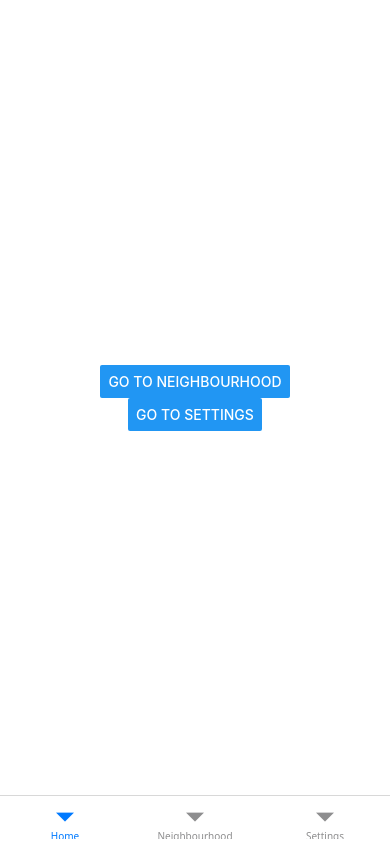
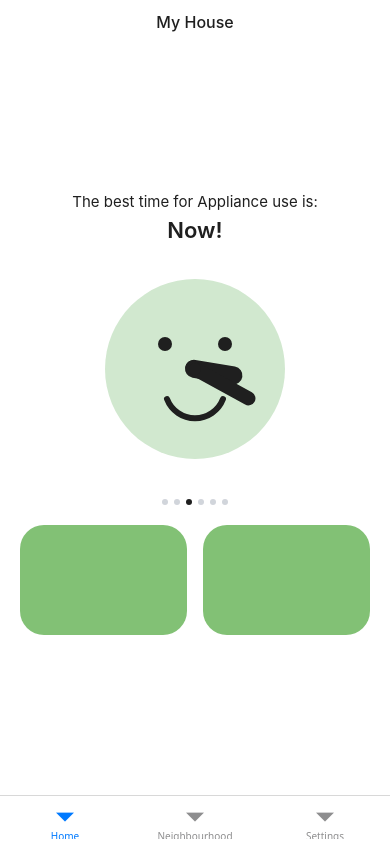
Before and after one commit to set-b/energy-monitoring-app-front-end, a React Native app: screen /Home in a window 390 px wide. Built offline with nearby package versions, Linux system fonts and the light colour scheme.

Commit message:
Very basic home page
- Functional clock included.

```diff
--- a/App.js
+++ b/App.js
@@ -5,7 +5,6 @@ import NeighbourhoodPage from "./screens/neighbourhoodpage";
 import SettingsPage from "./screens/settingspage";
 import { createNativeBottomTabNavigator } from "@react-navigation/bottom-tabs/unstable";
 import { createBottomTabNavigator } from "@react-navigation/bottom-tabs";
-import { Platform } from "react-native";
 
 // native tabs doesnt seem to work on mobile either
 const Tab = false //Platform.OS !== 'web' ?
--- /dev/null
+++ b/components/pixelClock.js
@@ -0,0 +1,100 @@
+import React, { useState, useEffect } from "react";
+import { View, StyleSheet, useColorScheme } from "react-native";
+import Svg, { Circle, Rect, Path, G } from "react-native-svg";
+
+const THEMES = {
+	light: {
+		bg: "#D1E8CF", // Light sage/pistachio green ring face
+		accentRing: "#3A7042", // Dark forest green active arc segment
+		faceDetails: "#1F1F1F", // Deep charcoal for eyes & smile
+		hourHand: "#1F1F1F", // Charcoal hour hand
+		minuteHand: "#1F1F1F", // Charcoal minute hand
+	},
+	dark: {
+		bg: "#2D3B2D", // Dark muted green container
+		accentRing: "#82C175", // Bright sage green active arc segment
+		faceDetails: "#E8F5E9", // Off-white/light mint details
+		hourHand: "#E8F5E9", // Off-white/light mint hour hand
+		minuteHand: "#E8F5E9", // Off-white/light mint minute hand
+	},
+};
+
+export const PixelSmileyClock = ({ size = 180 }) => {
+	const [time, setTime] = useState(new Date());
+	const scheme = useColorScheme();
+	const theme = THEMES[scheme === "dark" ? "dark" : "light"];
+	const interval = 60; // in seconds
+
+	useEffect(() => {
+		const timer = setInterval(() => setTime(new Date()), interval * 1000);
+		return () => clearInterval(timer);
+	}, []);
+
+	const hours = time.getHours();
+	const minutes = time.getMinutes();
+	const seconds = time.getSeconds();
+
+	// Rotation calculations
+	const hourAngle = (hours % 12) * 30 + minutes * 0.5;
+	const minuteAngle = minutes * 6 + seconds * 0.1;
+
+	return (
+		<View style={[styles.container, { width: size, height: size }]}>
+			<Svg width={size} height={size} viewBox="0 0 180 180">
+				{/* Clean Round Face */}
+				<Circle cx="90" cy="90" r="90" fill={theme.bg} />
+
+				{/* --- SMILEY FACE ELEMENTS --- */}
+				{/* Left Eye */}
+				<Circle cx="60" cy="65" r="7" fill={theme.faceDetails} />
+
+				{/* Right Eye */}
+				<Circle cx="120" cy="65" r="7" fill={theme.faceDetails} />
+
+				{/* Smile Arc */}
+				<Path
+					d="M 62 120 A 30 30 0 0 0 118 120"
+					fill="none"
+					stroke={theme.faceDetails}
+					strokeWidth="6"
+					strokeLinecap="round"
+				/>
+
+				{/* --- CLOCK HANDS --- */}
+				{/* Hour Hand (Thick Pill) */}
+				<G transform={`rotate(${hourAngle}, 90, 90)`}>
+					<Rect
+						x="81"
+						y="42"
+						width="18"
+						height="58"
+						rx="9"
+						fill={theme.hourHand}
+					/>
+				</G>
+
+				{/* Minute Hand (Slightly Thinner & Longer) */}
+				<G transform={`rotate(${minuteAngle}, 90, 90)`}>
+					<Rect
+						x="83"
+						y="22"
+						width="14"
+						height="78"
+						rx="7"
+						fill={theme.minuteHand}
+					/>
+				</G>
+
+				{/* Center Pivot */}
+				<Circle cx="90" cy="90" r="6" fill={theme.hourHand} />
+			</Svg>
+		</View>
+	);
+};
+
+const styles = StyleSheet.create({
+	container: {
+		alignItems: "center",
+		justifyContent: "center",
+	},
+});
--- a/package.json
+++ b/package.json
@@ -20,6 +20,7 @@
     "react-native": "0.81.5",
     "react-native-safe-area-context": "~5.6.0",
     "react-native-screens": "~4.16.0",
+    "react-native-svg": "15.12.1",
     "react-native-web": "^0.21.0"
   },
   "private": true
--- a/screens/homepage.js
+++ b/screens/homepage.js
@@ -1,37 +1,200 @@
-import { StyleSheet, Text, View, Button } from 'react-native';
-import { getAllEnergyData } from '../api/energyService';
-import { useEffect, useState } from 'react';
+import React from "react";
+import {
+	View,
+	Text,
+	StyleSheet,
+	SafeAreaView,
+	TouchableOpacity,
+} from "react-native";
+import Svg, { Path, Circle, Polyline } from "react-native-svg";
+import { PixelSmileyClock } from "../components/pixelClock";
 
-export default function HomePage({ navigation }) {
-  const [data, setData] = useState('loading...');
+// Import your separate clock component here
+// import { PixelClockWidget } from './PixelClockWidget';
 
-  // useEffect(() => {
-  //   async function load() {
-  //     try {
-  //       const result = await getAllEnergyData();
-  //       setData(result);
-  //     } catch (err) {
-  //       console.error('fetch for energy test failed!');
-  //     }
-  //   }
-  //   load();
-  // }, []);
+export default function AppScreen() {
+	return (
+		<View style={styles.safeArea}>
+			<View style={styles.container}>
+				{/* Header */}
+				<View style={styles.header}>
+					<Text style={styles.title}>My House</Text>
+				</View>
 
-  return (
-    <View style={styles.container}>
-      {/* <Text>{JSON.stringify(data[0])}</Text> */}
+				{/* Main Body */}
+				<View style={styles.content}>
+					<Text style={styles.subHeading}>
+						The best time for Appliance use is:
+					</Text>
+					<Text style={styles.mainHeading}>Now!</Text>
 
-      <Button title="Go to Neighbourhood" onPress={() => navigation.navigate('Neighbourhood')} />
-      <Button title="Go to Settings" onPress={() => navigation.navigate('Settings')} />
-    </View>
-  );
+					{/* CLOCK COMPONENT SLOT */}
+					<View style={styles.clockSlot}>
+						{/* Replace this placeholder with <PixelClockWidget /> */}
+						{/* <View style={styles.clockPlaceholder}>
+							<Text style={styles.placeholderText}>[ Clock Component ]</Text>
+						</View> */}
+						<PixelSmileyClock />
+					</View>
+
+					{/* Carousel Dots */}
+					<View style={styles.dotsRow}>
+						<View style={styles.dot} />
+						<View style={styles.dot} />
+						<View style={[styles.dot, styles.activeDot]} />
+						<View style={styles.dot} />
+						<View style={styles.dot} />
+						<View style={styles.dot} />
+					</View>
+
+					{/* Content Cards */}
+					<View style={styles.cardsRow}>
+						<View style={styles.card} />
+						<View style={styles.card} />
+					</View>
+				</View>
+			</View>
+		</View>
+	);
 }
 
 const styles = StyleSheet.create({
-  container: {
-    flex: 1,
-    backgroundColor: '#fff',
-    alignItems: 'center',
-    justifyContent: 'center',
-  },
+	safeArea: {
+		flex: 1,
+		backgroundColor: "#FFFFFF",
+	},
+	container: {
+		flex: 1,
+		paddingHorizontal: 20,
+		justifyContent: "space-between",
+	},
+	header: {
+		alignItems: "center",
+		marginTop: 8,
+	},
+	headerTime: {
+		alignSelf: "flex-start",
+		fontSize: 14,
+		fontWeight: "600",
+		color: "#000000",
+		marginLeft: 12,
+	},
+	title: {
+		fontSize: 16,
+		fontWeight: "500",
+		color: "#1F1F1F",
+		marginTop: 4,
+	},
+	content: {
+		alignItems: "center",
+		flex: 1,
+		justifyContent: "center",
+	},
+	subHeading: {
+		fontSize: 15,
+		color: "#1F1F1F",
+	},
+	mainHeading: {
+		fontSize: 22,
+		fontWeight: "600",
+		color: "#1F1F1F",
+		marginTop: 6,
+		marginBottom: 16,
+	},
+	clockSlot: {
+		marginVertical: 10,
+		width: 200,
+		height: 200,
+		alignItems: "center",
+		justifyContent: "center",
+	},
+	clockPlaceholder: {
+		width: "100%",
+		height: "100%",
+		borderRadius: 100,
+		borderWidth: 2,
+		borderColor: "#D1E8CF",
+		borderStyle: "dashed",
+		alignItems: "center",
+		justifyContent: "center",
+	},
+	placeholderText: {
+		color: "#82C175",
+		fontWeight: "600",
+	},
+	dotsRow: {
+		flexDirection: "row",
+		alignItems: "center",
+		gap: 6,
+		marginVertical: 20,
+	},
+	dot: {
+		width: 6,
+		height: 6,
+		borderRadius: 3,
+		backgroundColor: "#D1D5DB",
+	},
+	activeDot: {
+		backgroundColor: "#1F1F1F",
+	},
+	cardsRow: {
+		flexDirection: "row",
+		gap: 16,
+		width: "100%",
+	},
+	card: {
+		flex: 1,
+		height: 110,
+		backgroundColor: "#82C175",
+		borderRadius: 24,
+	},
+	floatingBadge: {
+		position: "absolute",
+		right: 28,
+		bottom: 90,
+		width: 28,
+		height: 28,
+		backgroundColor: "#7A5299",
+		borderTopLeftRadius: 14,
+		borderTopRightRadius: 14,
+		borderBottomLeftRadius: 14,
+		borderBottomRightRadius: 4,
+		alignItems: "center",
+		justifyContent: "center",
+		elevation: 4,
+		shadowColor: "#000",
+		shadowOffset: { width: 0, height: 2 },
+		shadowOpacity: 0.2,
+		shadowRadius: 3,
+	},
+	bottomNav: {
+		height: 64,
+		backgroundColor: "#F5EEF8",
+		borderRadius: 32,
+		flexDirection: "row",
+		alignItems: "center",
+		justifyContent: "space-around",
+		paddingHorizontal: 8,
+		marginBottom: 8,
+	},
+	navItem: {
+		alignItems: "center",
+		gap: 3,
+	},
+	activeIconBg: {
+		backgroundColor: "#E8DEF8",
+		paddingHorizontal: 16,
+		paddingVertical: 4,
+		borderRadius: 16,
+	},
+	navLabel: {
+		fontSize: 11,
+		color: "#5F6368",
+		fontWeight: "500",
+	},
+	activeNavLabel: {
+		fontSize: 11,
+		color: "#1F1F1F",
+		fontWeight: "600",
+	},
 });
```
Also changed, not shown: 1 other file (tests, documents, lock files or other folders).
